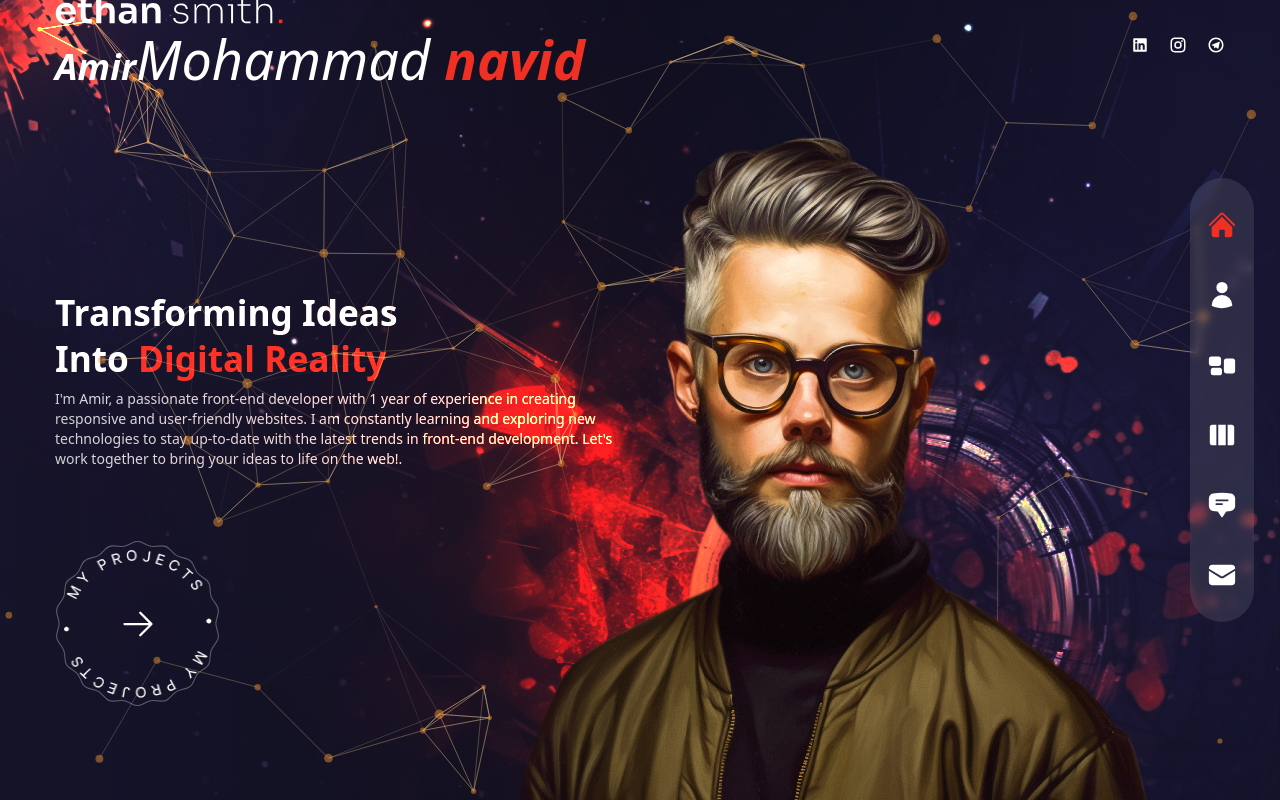
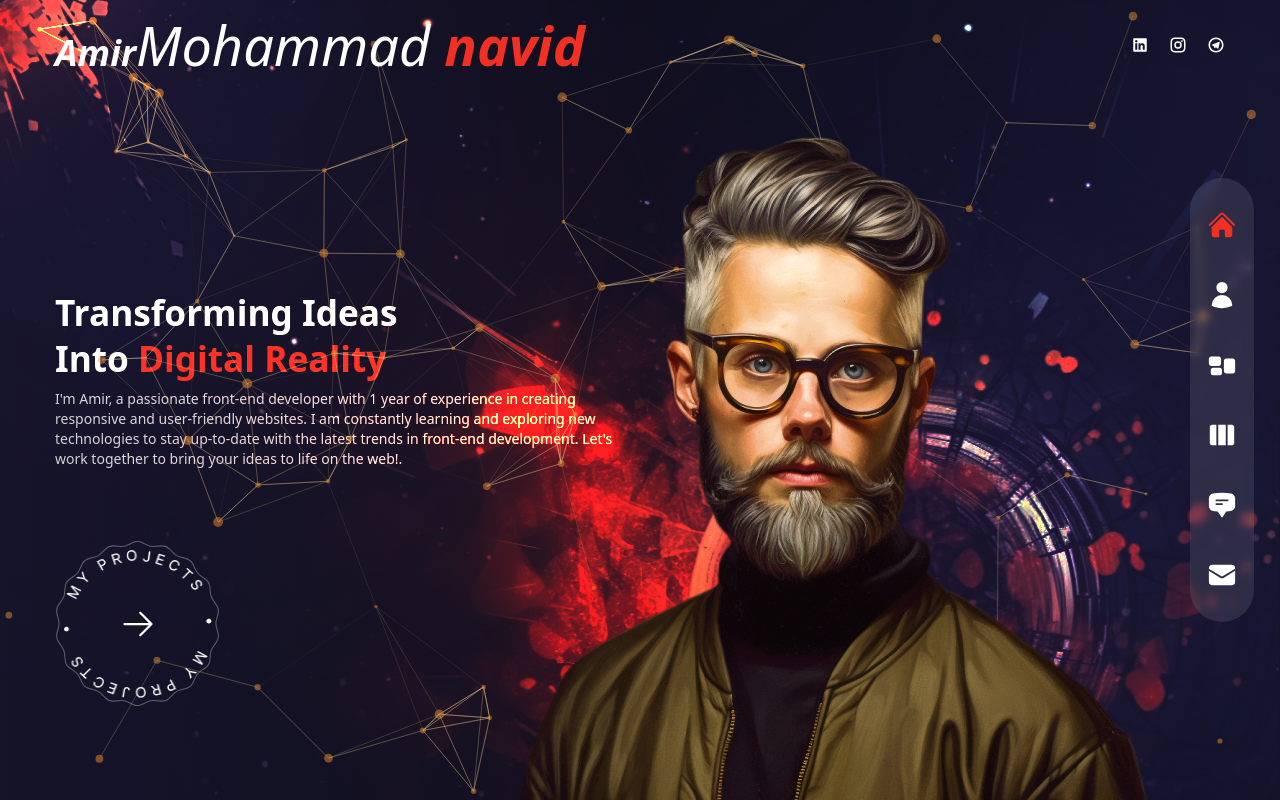
Before and after one commit to AmirMoNavid/my-portfolio, a Next.js app: page / in a window 1280 px wide. Built offline with nearby package versions, Linux system fonts and the light colour scheme.

Commit message:
Update Header.js

```diff
--- a/components/Header.js
+++ b/components/Header.js
@@ -14,13 +14,6 @@ const Header = () => {
         <div className="flex flex-col lg:flex-row justify-between items-center gap-y-2 py-4 md:py-8">
           {/* logo */}
           <Link href={"/"}>
-            <Image
-              src={"/logo.svg"}
-              width={228}
-              height={48}
-              alt=""
-              priority={true}
-            />
             <h2 className="h2 italic  font-light ">
               <span className="font-semibold md:text-4xl text-3xl ">Amir</span>
               Mohammad <span className="text-accent font-semibold ">navid</span>
```
